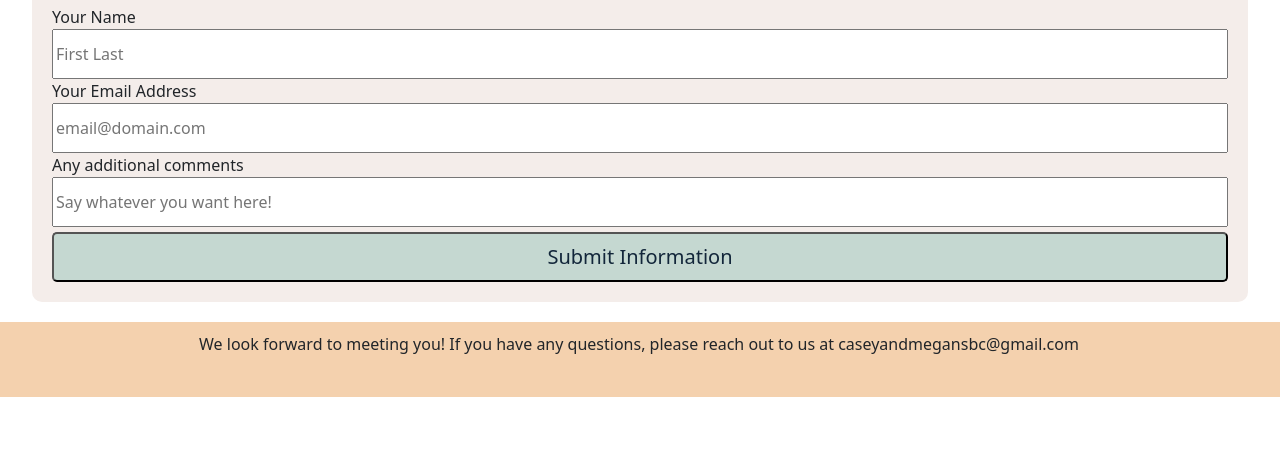
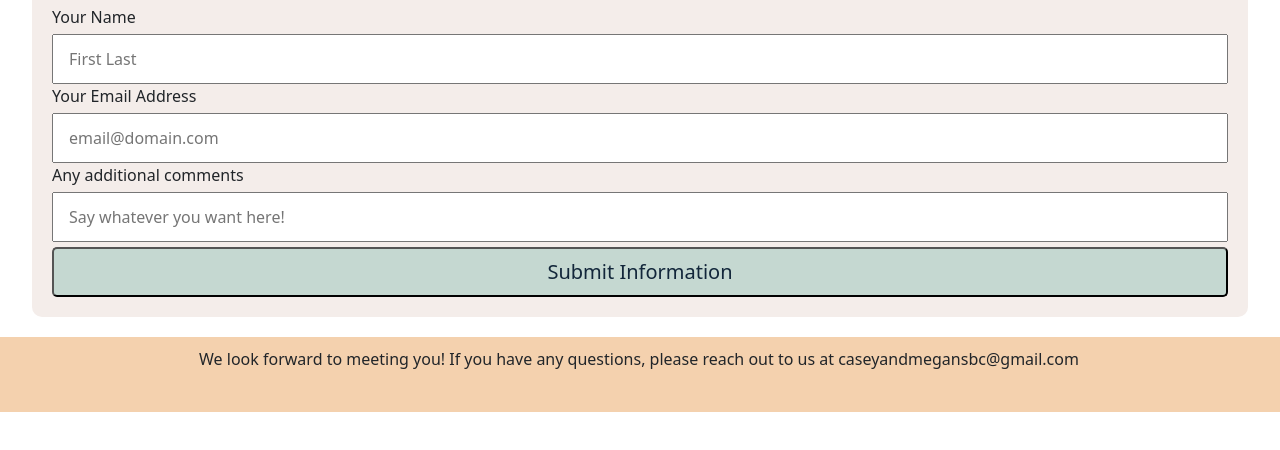
Before and after one commit to dulaneycasey/bookclub.github.io, a plain HTML site: page page1.html in a window 1280 px wide. Shown: the part 304-754 px from the top of the page. Drawn offline with nearby package versions, Linux system fonts and the light colour scheme.

Commit message:
Update styles.css

```diff
--- a/CSS/styles.css
+++ b/CSS/styles.css
@@ -53,8 +53,6 @@ h1 {
 }
 
 
-
-
 a:visited {
     color: #12263A;
 }
@@ -67,12 +65,16 @@ form{
   border-radius: 10px;
 }
 
-input,
-select{
+input {
   font-size: 15px;
   height: 50px;
   width: 100%;
   margin-bottom: 20px;
+  padding: 15px;
+}
+
+label {
+  margin-bottom: 5px;
 }
 
 .newbutton{
```
